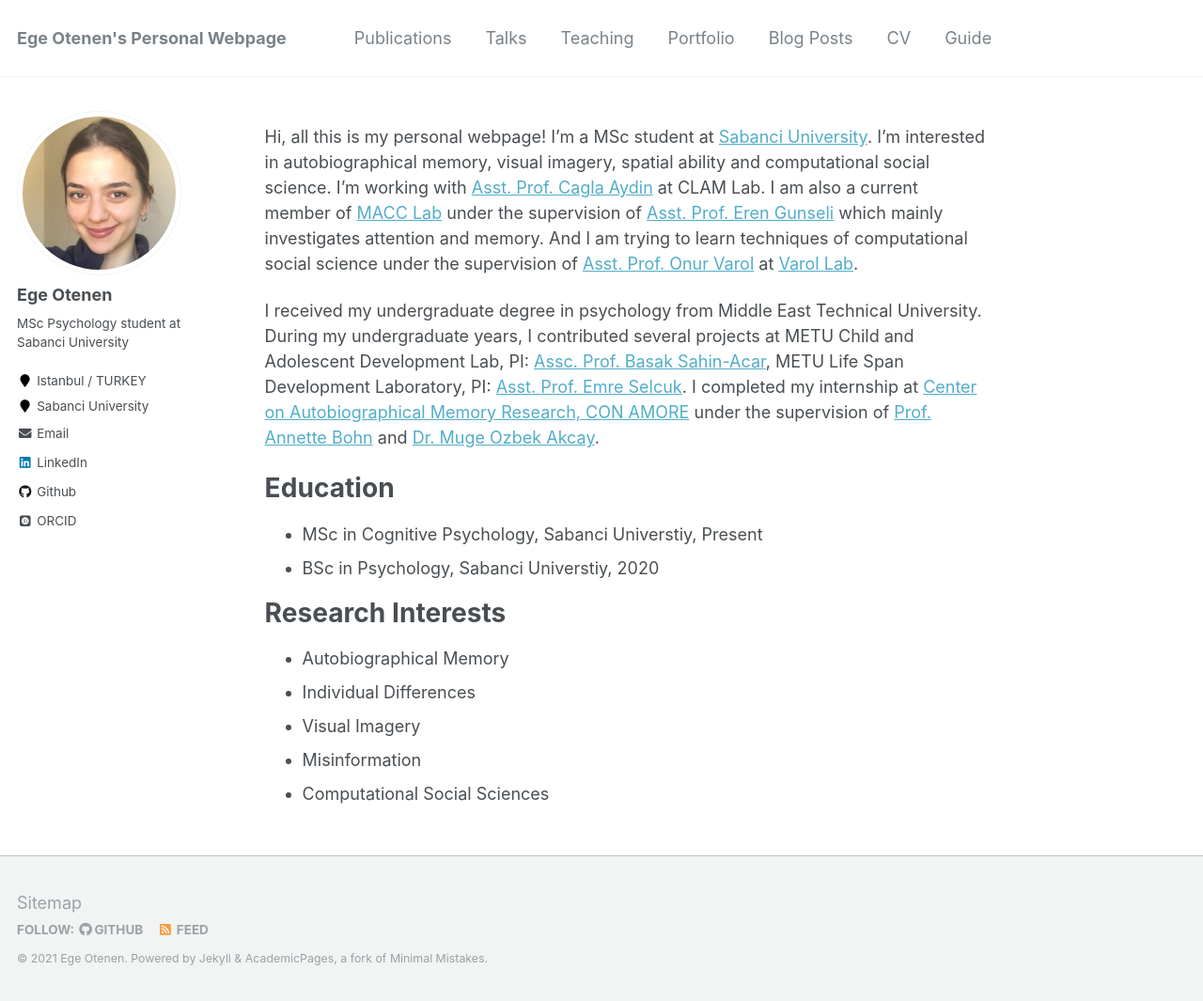
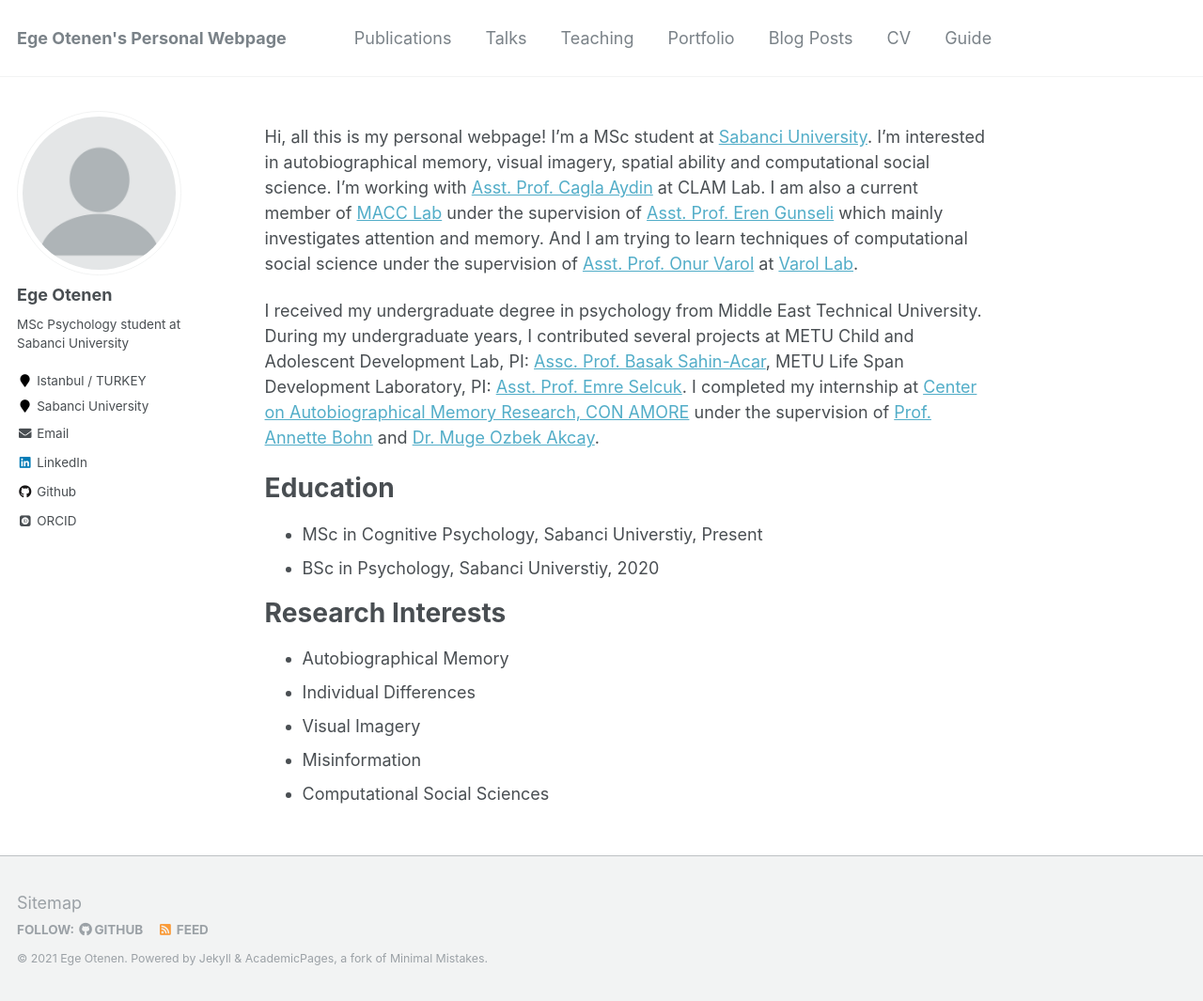
Before and after one commit to egeotenen/egeotenen.github.io, a Jekyll site: the page built from _pages/about.md, in a window 1280 px wide and 1065 px high. Shown: the whole window at 94% size. Built offline with Jekyll 4.4.1, drawn with Linux system fonts in a browser that asks for light colours; some web fonts are replaced.

Commit message:
Update _config.yml

```diff
--- a/_config.yml
+++ b/_config.yml
@@ -81,7 +81,7 @@ analytics:
 # Site Author
 author:
   name             : "Ege Otenen"
-  avatar           : "https://github.com/egeotenen/egeotenen.github.io/blob/main/images/ege.jpg"
+  avatar           : "profile.png"
   bio              : "MSc Psychology student at Sabanci University "
   location         : "Istanbul / TURKEY "
   employer         : "Sabanci University"
```
